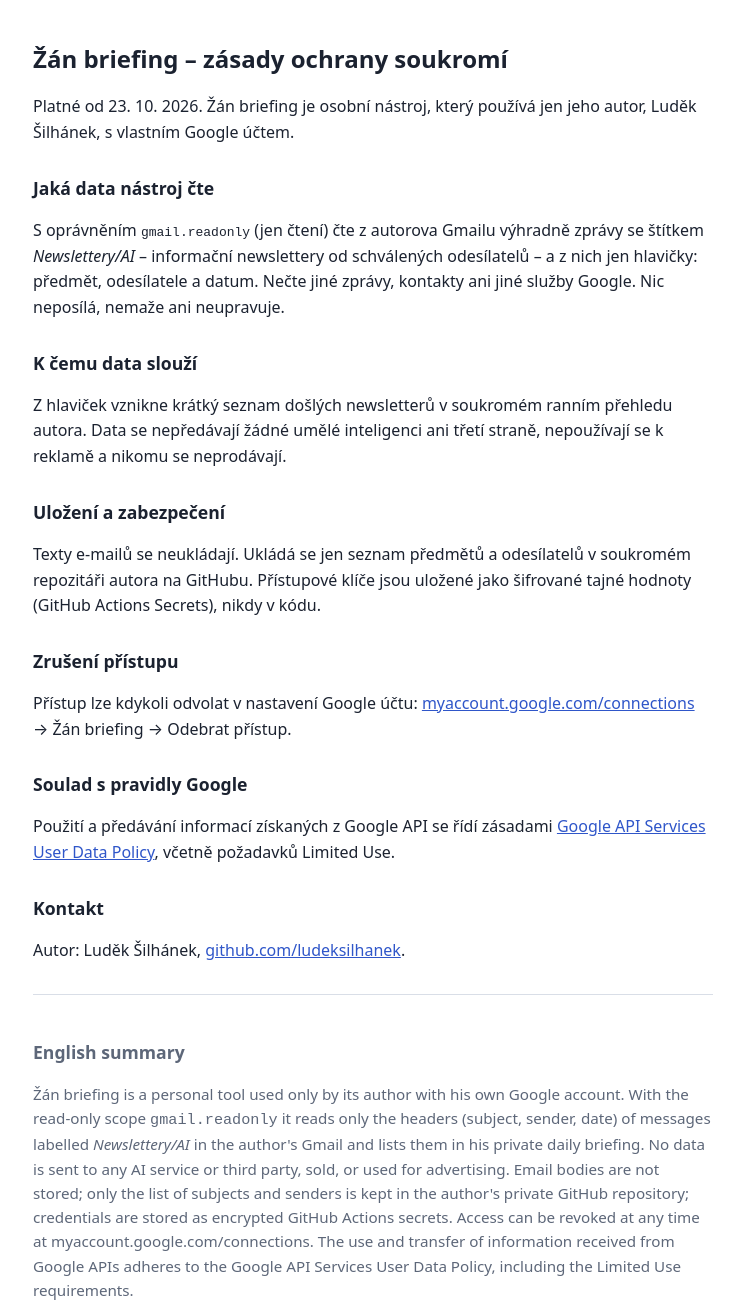
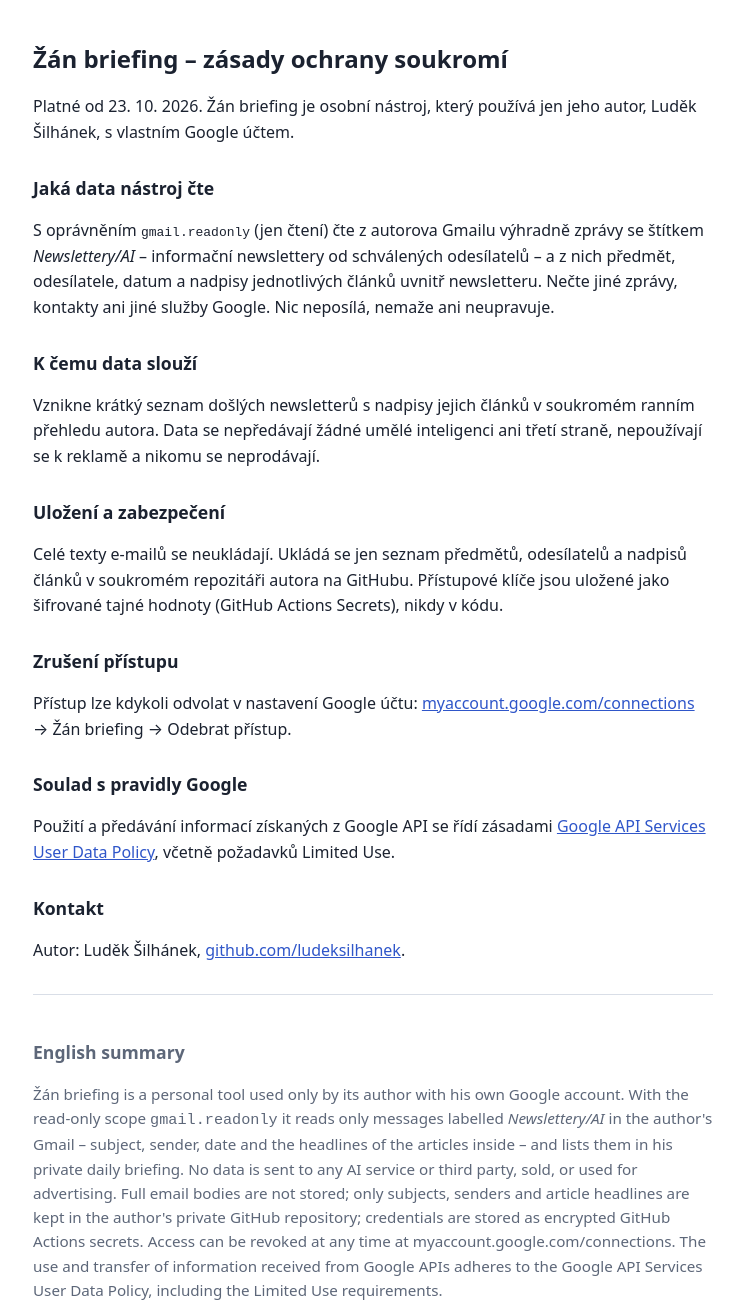
Before and after one commit to ludeksilhanek/ludeksilhanek.github.io, a plain HTML site: page privacy.html in a window 1280 px wide. Shown: the whole page, without its empty margins (267-1010 px from the left). Drawn offline with Linux system fonts and the light colour scheme.

Commit message:
Zan briefing: cte se i nadpisy clanku v newsletterech

```diff
--- a/privacy.html
+++ b/privacy.html
@@ -17,14 +17,14 @@
 
 <h2>Jaká data nástroj čte</h2>
 <p>S oprávněním <code>gmail.readonly</code> (jen čtení) čte z autorova Gmailu výhradně zprávy se štítkem <em>Newslettery/AI</em> – informační newslettery od schválených odesílatelů –
-a z nich jen hlavičky: předmět, odesílatele a datum. Nečte jiné zprávy, kontakty ani jiné služby Google. Nic neposílá, nemaže ani neupravuje.</p>
+a z nich předmět, odesílatele, datum a nadpisy jednotlivých článků uvnitř newsletteru. Nečte jiné zprávy, kontakty ani jiné služby Google. Nic neposílá, nemaže ani neupravuje.</p>
 
 <h2>K čemu data slouží</h2>
-<p>Z hlaviček vznikne krátký seznam došlých newsletterů v soukromém ranním přehledu autora. Data se nepředávají žádné umělé inteligenci ani třetí straně,
+<p>Vznikne krátký seznam došlých newsletterů s nadpisy jejich článků v soukromém ranním přehledu autora. Data se nepředávají žádné umělé inteligenci ani třetí straně,
 nepoužívají se k reklamě a nikomu se neprodávají.</p>
 
 <h2>Uložení a zabezpečení</h2>
-<p>Texty e-mailů se neukládají. Ukládá se jen seznam předmětů a odesílatelů v soukromém repozitáři autora na GitHubu.
+<p>Celé texty e-mailů se neukládají. Ukládá se jen seznam předmětů, odesílatelů a nadpisů článků v soukromém repozitáři autora na GitHubu.
 Přístupové klíče jsou uložené jako šifrované tajné hodnoty (GitHub Actions Secrets), nikdy v kódu.</p>
 
 <h2>Zrušení přístupu</h2>
@@ -38,9 +38,9 @@
 
 <div class="en">
 <h2>English summary</h2>
-<p>Žán briefing is a personal tool used only by its author with his own Google account. With the read-only scope <code>gmail.readonly</code> it reads only the headers (subject, sender, date) of messages labelled
-<em>Newslettery/AI</em> in the author's Gmail and lists them in his private daily briefing. No data is sent to any AI service or third party, sold, or used for advertising.
-Email bodies are not stored; only the list of subjects and senders is kept in the author's private GitHub repository;
+<p>Žán briefing is a personal tool used only by its author with his own Google account. With the read-only scope <code>gmail.readonly</code> it reads only messages labelled
+<em>Newslettery/AI</em> in the author's Gmail – subject, sender, date and the headlines of the articles inside – and lists them in his private daily briefing.
+No data is sent to any AI service or third party, sold, or used for advertising. Full email bodies are not stored; only subjects, senders and article headlines are kept in the author's private GitHub repository;
 credentials are stored as encrypted GitHub Actions secrets. Access can be revoked at any time at myaccount.google.com/connections. The use and transfer of information received
 from Google APIs adheres to the Google API Services User Data Policy, including the Limited Use requirements.</p>
 </div>
```
Also changed, not shown: index.html (+2 -2 lines).
